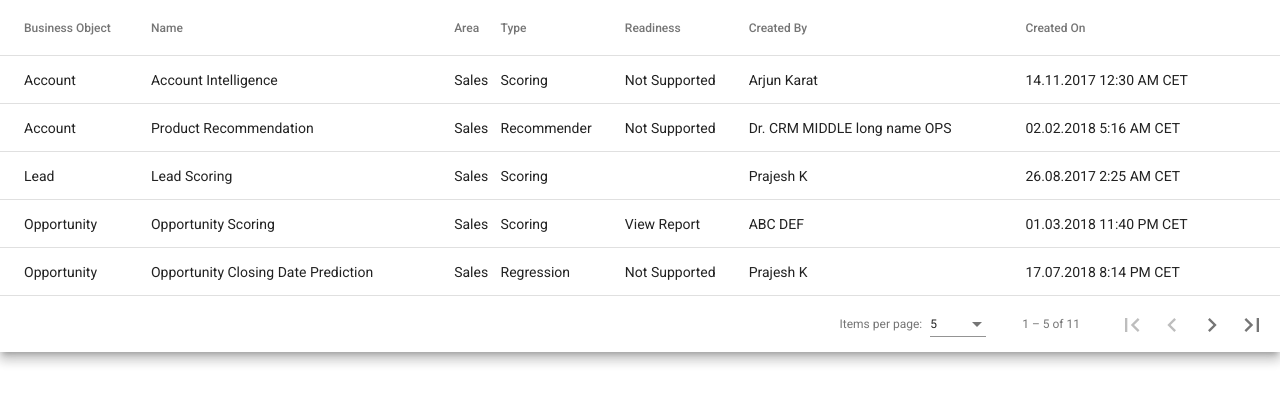
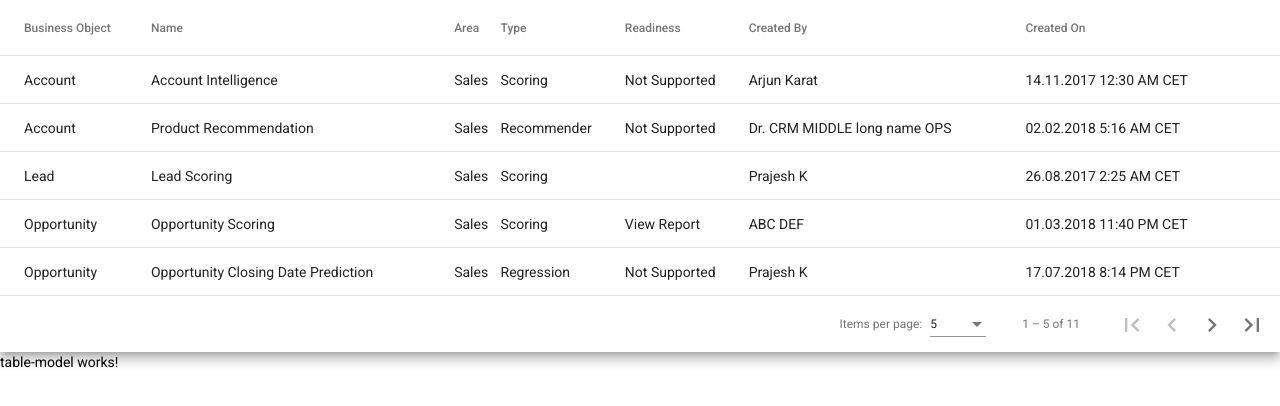
Before and after one commit to vedraiyani/mlmodelsetuppoc, an Angular app: page / in a window 1280 px wide. Shown: the top 406 px of the page. Built offline with nearby package versions, Linux system fonts and the light colour scheme.

Commit message:
Add new component for model table

```diff
--- a/src/app/app.component.html
+++ b/src/app/app.component.html
@@ -1 +1,2 @@
 <table-basic-example>loading</table-basic-example>
+<table-model>loading2</table-model>
--- a/src/app/app.module.ts
+++ b/src/app/app.module.ts
@@ -10,11 +10,13 @@ import { MatPaginatorModule } from '@angular/material/paginator';
 import { TableBasicExampleComponent } from './table-basic-example/table-basic-example.component';
 
 import { MyserviceService } from './myservice.service';
+import { TableModelComponent } from './table-model/table-model.component';
 
 @NgModule({
   declarations: [
     AppComponent,
-    TableBasicExampleComponent
+    TableBasicExampleComponent,
+    TableModelComponent
   ],
   imports: [
     BrowserModule,
--- /dev/null
+++ b/src/app/table-model/table-model.component.html
@@ -0,0 +1 @@
+<p>table-model works!</p>
--- /dev/null
+++ b/src/app/table-model/table-model.component.ts
@@ -0,0 +1,15 @@
+import { Component, OnInit } from '@angular/core';
+
+@Component({
+  selector: 'table-model',
+  templateUrl: './table-model.component.html',
+  styleUrls: ['./table-model.component.sass']
+})
+export class TableModelComponent implements OnInit {
+
+  constructor() { }
+
+  ngOnInit(): void {
+  }
+
+}
```
Also changed, not shown: src/app/table-model/table-model.component.sass (added), 1 other file (tests, documents, lock files or other folders).
